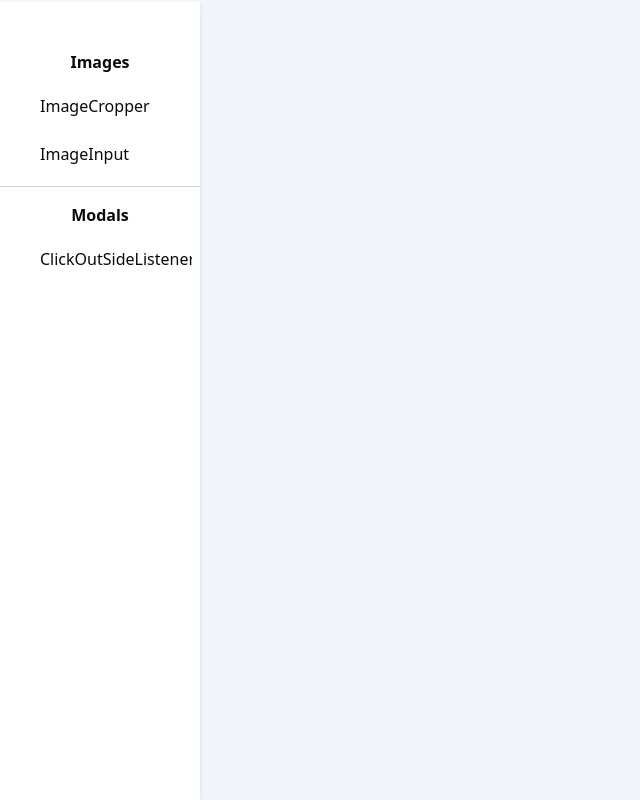
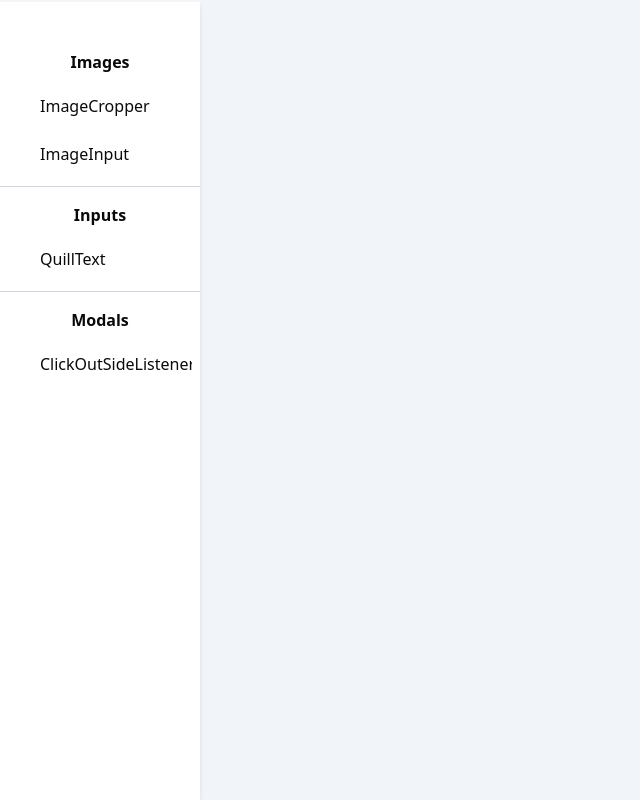
Before and after one commit to Collo-V/react-components, a Next.js app: page /components in a window 1280 px wide. Shown: the whole page, without its empty margins (0-640 px from the left). Built offline with nearby package versions, Linux system fonts and the light colour scheme.

Commit message:
Fix circular dependencies

```diff
--- a/src/app/app-components/SideNav.tsx
+++ b/src/app/app-components/SideNav.tsx
@@ -29,6 +29,16 @@ function SideNav() {
                     name: 'ImageInput',
                     link: '/components/ImageInput',
                 }
+            ]
+        },
+        {
+            title:"Inputs",
+            links: [
+                {
+                    name: 'QuillText',
+                    link: '/components/QuillText',
+                }
+
             ]
         },
         {
--- /dev/null
+++ b/src/app/app-components/component-conts/QuillTextCont.tsx
@@ -0,0 +1,22 @@
+'use client'
+import React, {useState} from 'react';
+import { QuillText } from '@/components/inputs/index';
+
+function QuillTextCont() {
+    const [text, setText] = useState<string>('')
+    return (
+        <div>
+            <p>What you see is what you get text editor</p>
+           <QuillText
+                value={text}
+                handleChange={function (value: string | null): void {
+                    setText(value||'')
+                } }
+            />
+
+
+        </div>
+    );
+}
+
+export default QuillTextCont;
--- a/src/app/components/[component]/page.tsx
+++ b/src/app/components/[component]/page.tsx
@@ -5,6 +5,7 @@ import ClickOutsideListenerCont from "@/app/app-components/component-conts/Click
 import SideNav from "@/app/app-components/SideNav";
 import ImageCropperCont from "@/app/app-components/component-conts/ImageCropperCont";
 import ImageInputCont from "@/app/app-components/component-conts/ImageInputCont";
+import QuillTextCont from '@/app/app-components/component-conts/QuillTextCont';
 
 export const generateMetadata = async({params}:PageProps)=>{
     const component = (await params).component;
@@ -22,6 +23,7 @@ async function Page({params}:PageProps) {
         ClickOutSideListener: ClickOutsideListenerCont,
         ImageCropper: ImageCropperCont,
         ImageInput: ImageInputCont,
+        QuillText:QuillTextCont
     }
     const Component = componentsMap[name as keyof ComponentsMap]||(()=>'');
 
--- a/src/components/images/ImageCropper.tsx
+++ b/src/components/images/ImageCropper.tsx
@@ -4,7 +4,7 @@ import 'cropperjs/dist/cropper.css'
 import { base64StringtoFile } from "collov-js-methods"
 import Image from "next/image";
 import {ImageInputResponseObject} from "@/types";
-import {ClickOutsideListener} from "collov-react-components";
+import ClickOutsideListener from "../modals/ClickOutsideListener";
 import {getImageSize} from "collov-js-methods";
 import {FaCheck} from "react-icons/fa";
 type Props = {
--- a/src/components/images/input/MainImageInput.tsx
+++ b/src/components/images/input/MainImageInput.tsx
@@ -1,5 +1,5 @@
 import React, {useRef, useState} from "react"
-import { ClickOutsideListener } from "collov-react-components";
+import ClickOutsideListener from "@/components/modals/ClickOutsideListener";
 import ImageDropBox from "./ImageDropBox";
 import ImageInputPreviews from "./ImageInputPreviews";
 import ImageCropper from "../ImageCropper";
--- a/src/components/images/input/MobImageInput.tsx
+++ b/src/components/images/input/MobImageInput.tsx
@@ -1,6 +1,6 @@
 import React, {useRef, useState} from "react"
 import {ImageInputComponentProps} from "@/types";
-import { ClickOutsideListener } from "collov-react-components";
+import ClickOutsideListener from "@/components/modals/ClickOutsideListener";
 import ImageCropper from "../ImageCropper";
 import {selectFiles} from "collov-js-methods";
 import MobImageInputPreviews from "@/components/images/input/MobImageInputPreviews";
```
